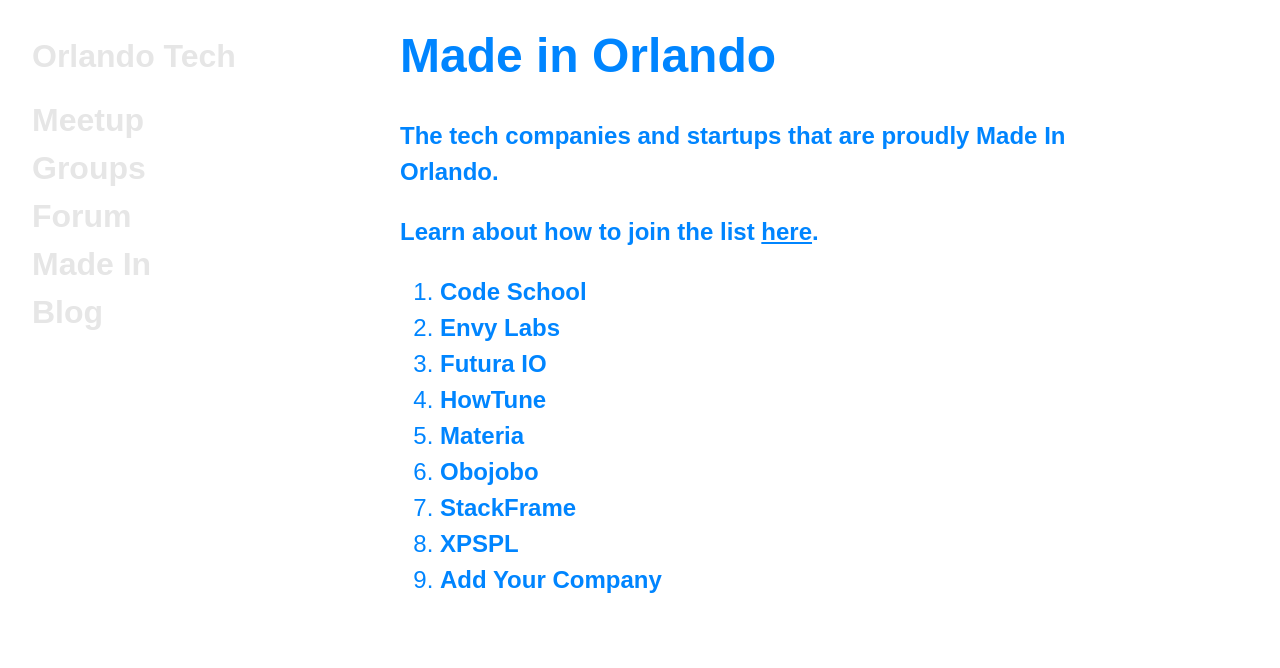
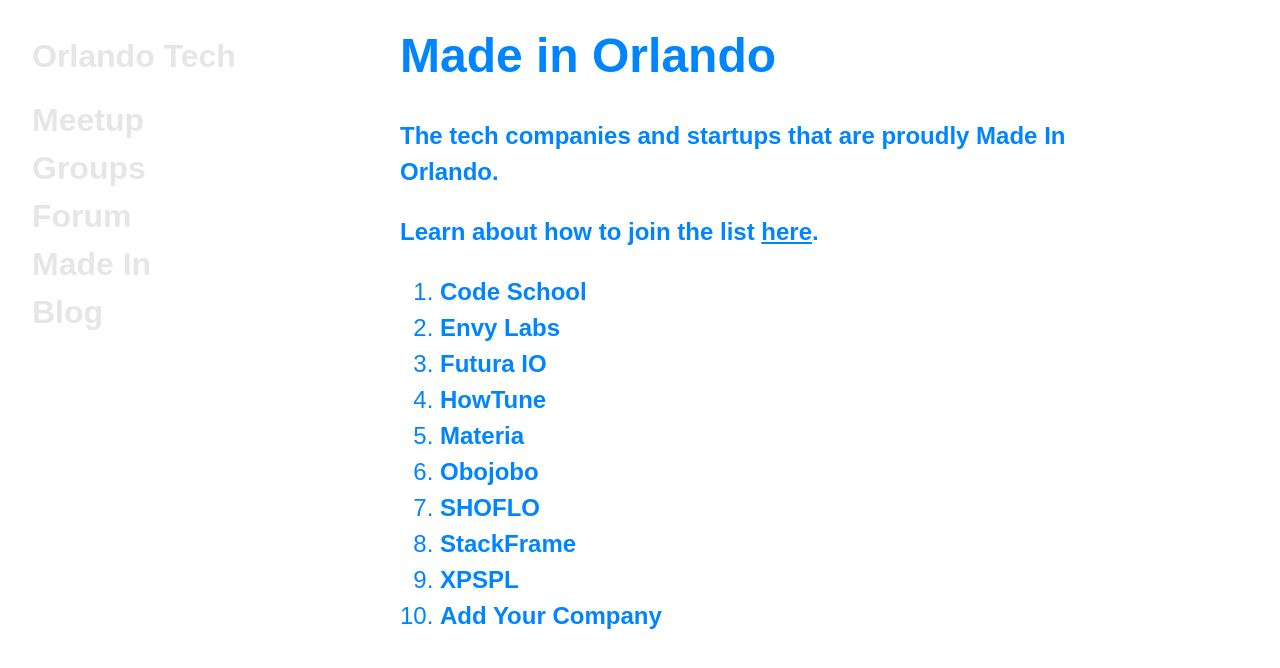
Before and after one commit to orlandotech/orlandotech.github.io, a Jekyll site: the page built from made-in/index.html, in a window 1280 px wide. Shown: the top 668 px of the page. Built offline with Jekyll 4.4.1, drawn with Linux system fonts in a browser that asks for light colours; Markdown is read by kramdown in place of the engine named in the settings.

Commit message:
Added SHOFLO to list of Orlando Tech Companies.

```diff
--- a/made-in/index.html
+++ b/made-in/index.html
@@ -15,6 +15,7 @@
   <li><a href="http://howtune.com">HowTune</a></li>
   <li><a href="http://materia.ucf.edu">Materia</a></li>
   <li><a href="http://obojobo.ucf.edu">Obojobo</a></li>
+  <li><a href="http://shoflo.tv">SHOFLO</a></li>
   <li><a href="http://www.stackframe.com/">StackFrame</a></li>
   <li><a href="http://xpspl.readthedocs.org/">XPSPL</a></li>
   <li><a href="http://github.com/orlandotech/orlandotech.github.io#hey-i-want-to-add-my-company-to-the-list">Add Your Company</a></li>
```
